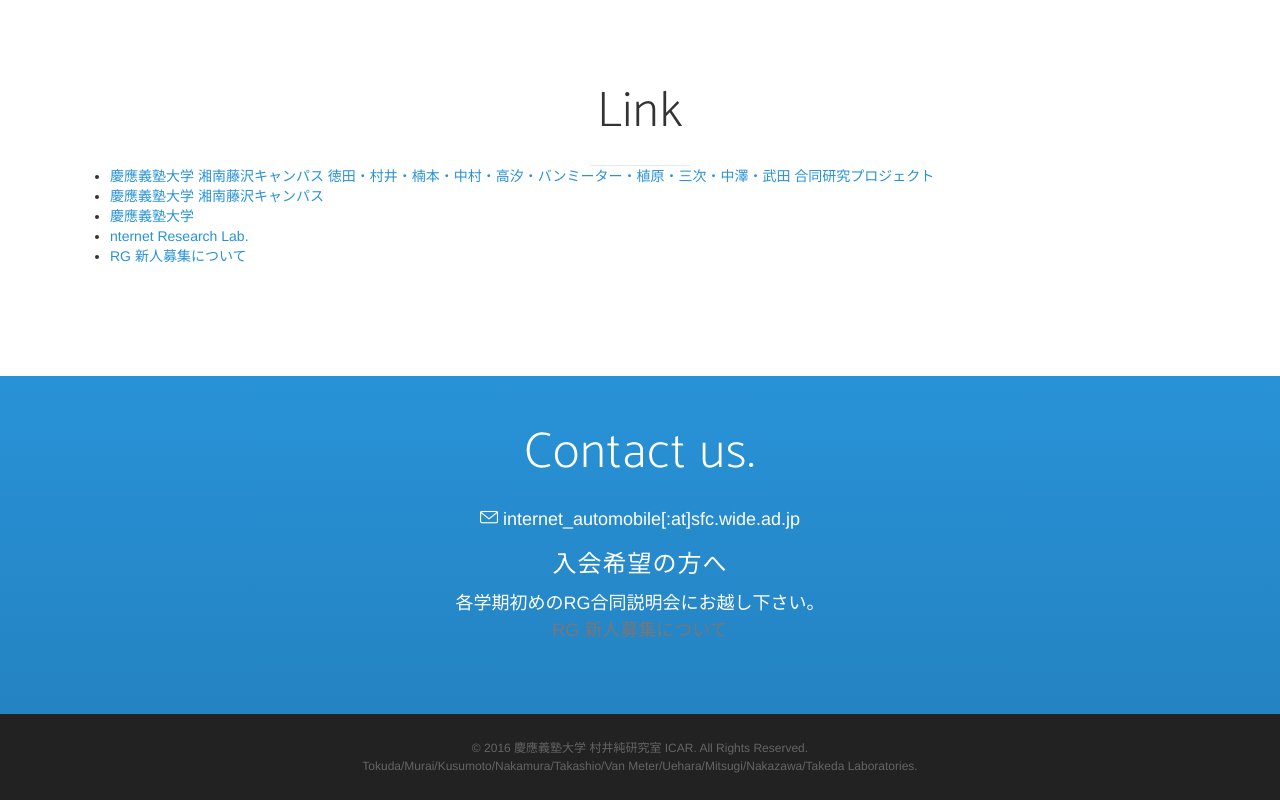
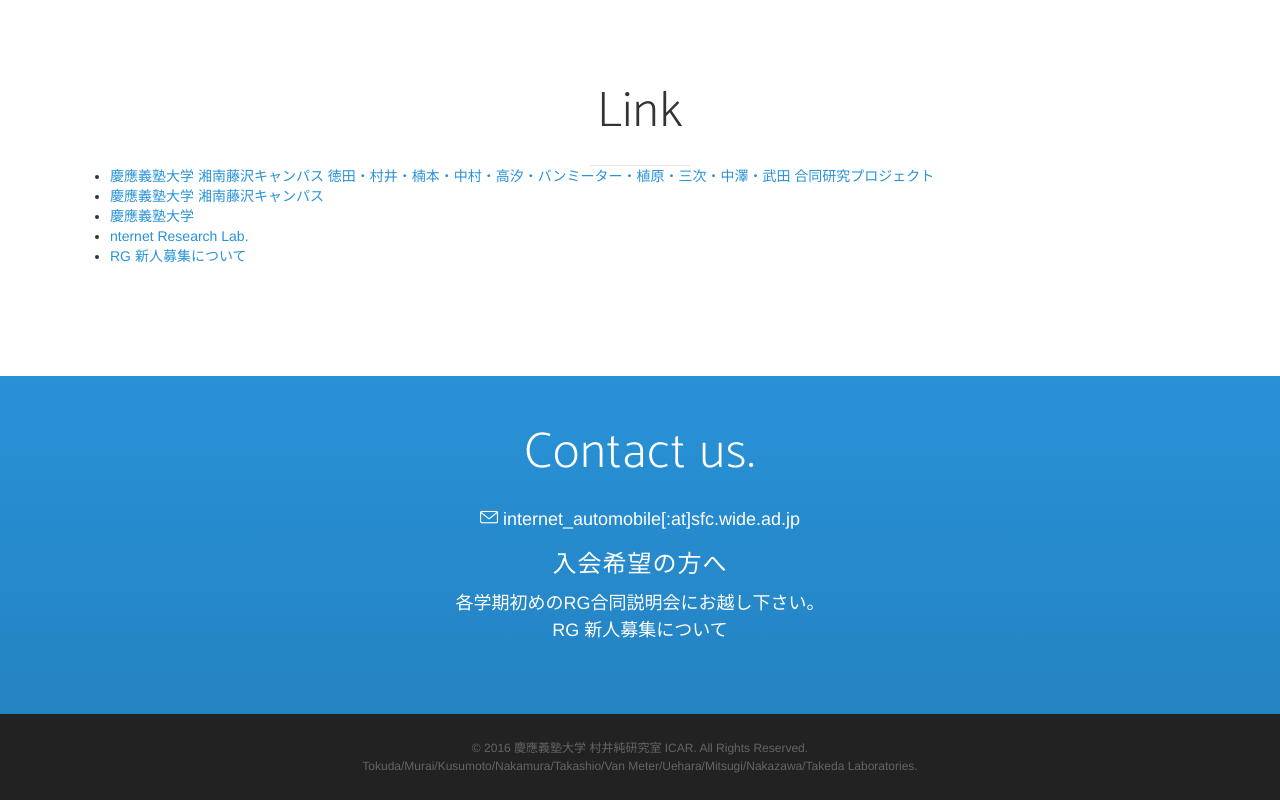
Before and after one commit to sfc-icar/sfc-icar.github.io, a website: page index.html in a window 1280 px wide. Shown: the part 3143-3943 px from the top of the page. Drawn offline with nearby package versions, Linux system fonts and the light colour scheme; a web font is replaced by a local one.

Commit message:
見にくかったので

```diff
--- a/index.html
+++ b/index.html
@@ -277,7 +277,7 @@
 
             <p><i class="icon-envelope"></i> internet_automobile[:at]sfc.wide.ad.jp</p>
             <h3>入会希望の方へ</h3>
-            <p>各学期初めのRG合同説明会にお越し下さい。<br><a class="text-muted" href="https://portal.sfc.wide.ad.jp/pages/Newcomer">RG 新人募集について</a></p>
+            <p>各学期初めのRG合同説明会にお越し下さい。<br><a style="color:white" href="https://portal.sfc.wide.ad.jp/pages/Newcomer">RG 新人募集について</a></p>
 
         </div>
     </section>
```
